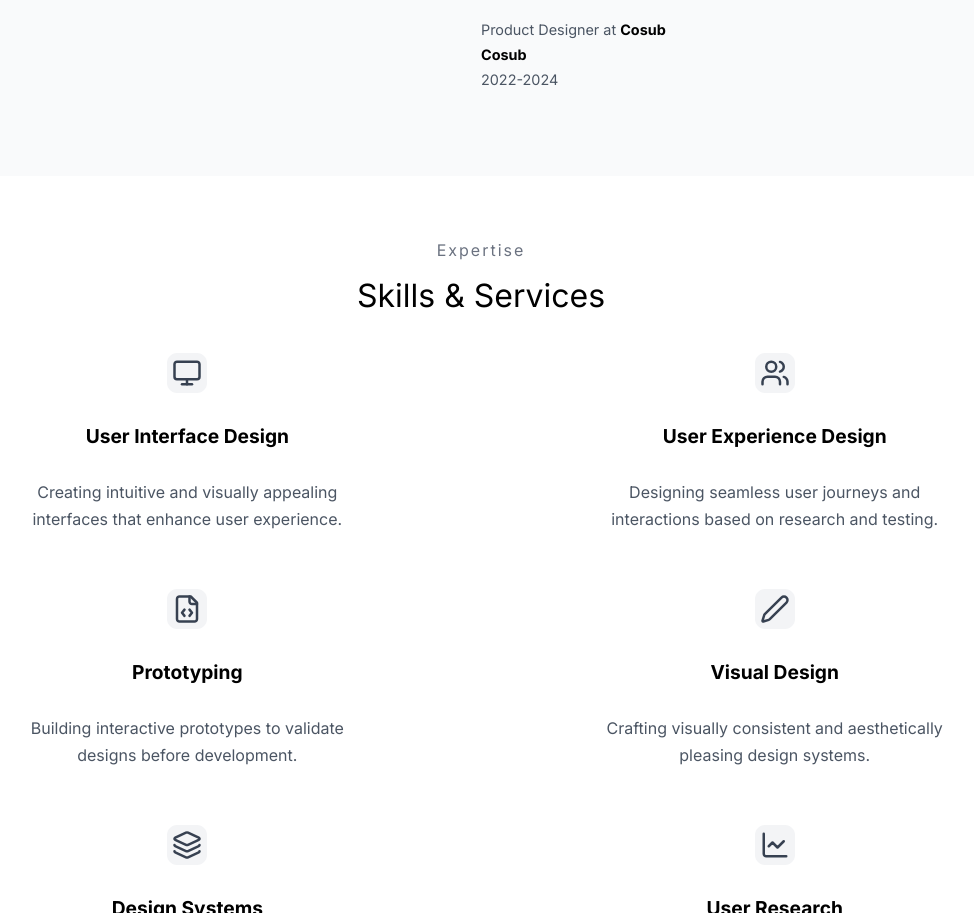
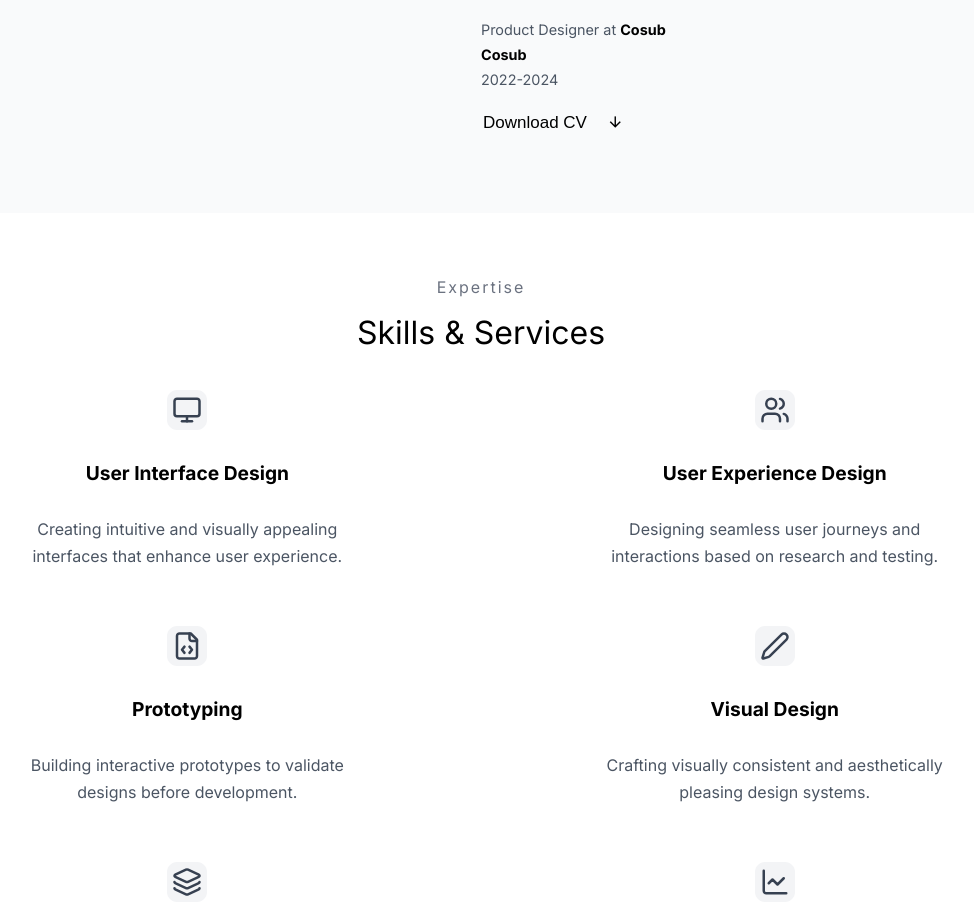
Before and after one commit to harshleey/lakesolve-portfolio, a plain HTML site: page index.html in a window 1280 px wide. Shown: the part 5007-5920 px from the top of the page, without its empty margins (159-1133 px from the left). Drawn offline with nearby package versions, Linux system fonts and the light colour scheme; files whose address does not match are found by name.

Commit message:
Fix: cv attached

```diff
--- a/index.html
+++ b/index.html
@@ -356,6 +356,17 @@
               <p style="color: #000000; font-weight: 700">Cosub</p>
               <p>2022-2024</p>
             </div>
+
+            <button class="btn portfolio__card__btn">
+              <a
+                href="./images//assets/Olamilekan Muhammed Product Designer Cv.pdf"
+                target="_blank"
+                download=""
+              >
+                Download CV
+                <i class="ri-arrow-down-line"></i>
+              </a>
+            </button>
           </div>
         </div>
       </div>
```
Also changed, not shown: 1 other file.
